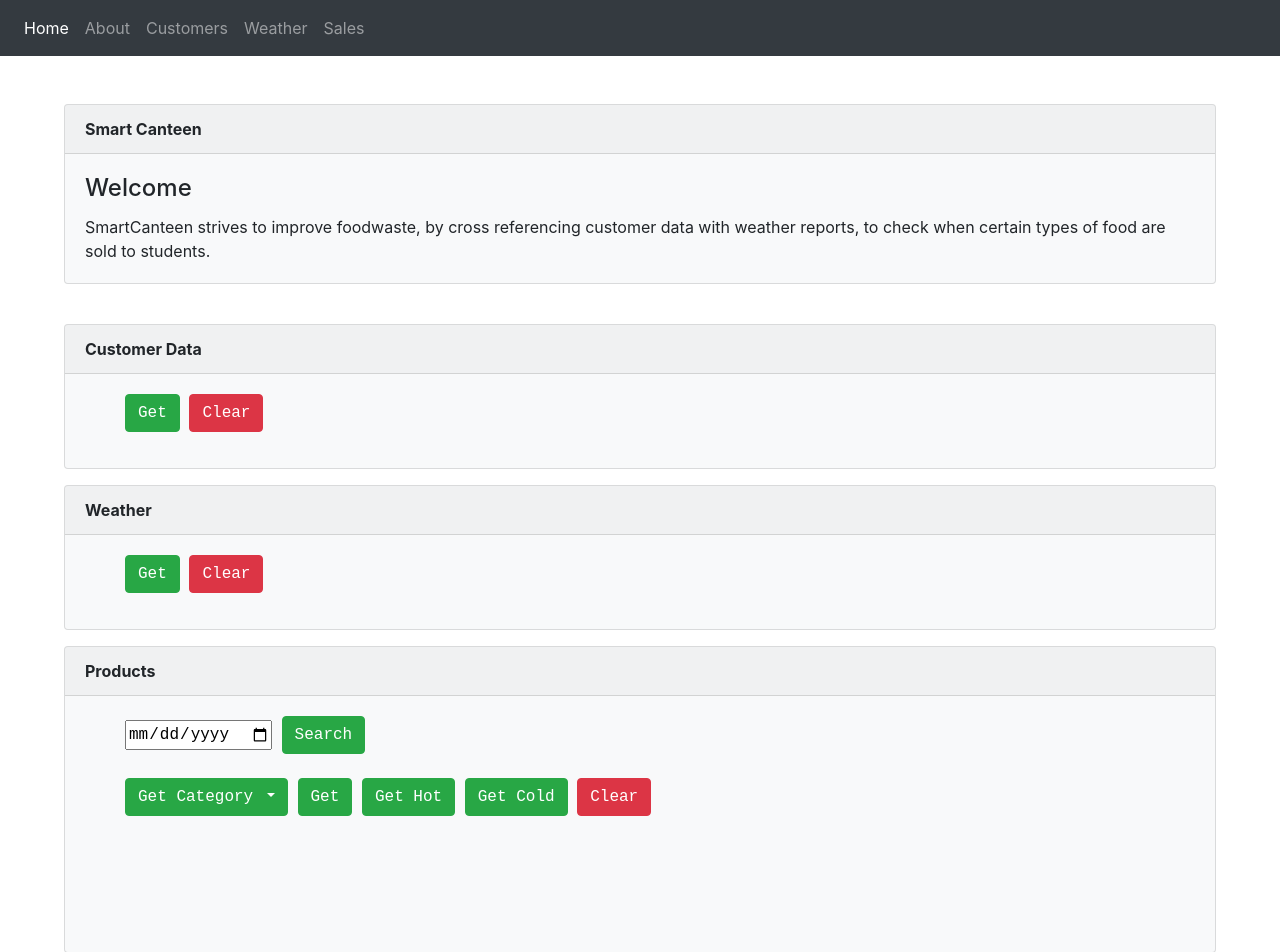
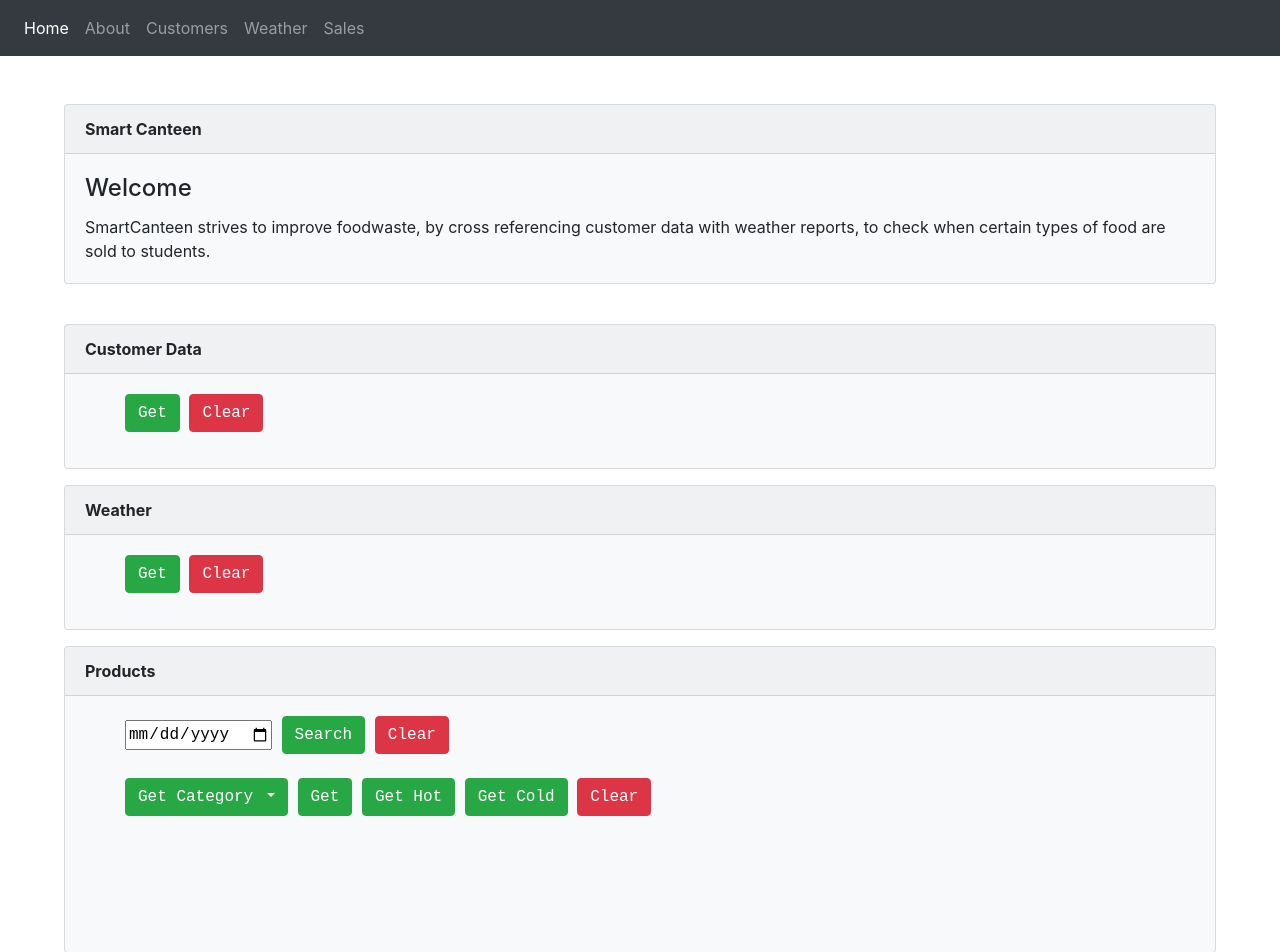
Before and after one commit to tristankamp/SmartCanteenHomepage, a website with bundled scripts: page src/index.htm in a window 1280 px wide. Shown: the top 952 px of the page. Built offline with nearby package versions, Linux system fonts and the light colour scheme.

Commit message:
Added a clear button

```diff
--- a/src/index.htm
+++ b/src/index.htm
@@ -118,6 +118,7 @@
           <input v-model="date" type="date">
           <button v-on:click="getOrderByDate(date)" class="btn btn-success">Search</button>
           <li v-for="order in orders"> Order Date : {{order.orderDate}} <br> Product Count : {{order.productCount}} </li>
+          <button id="clearAllOrdersButton" v-on:click="clearAllOrders" class="btn btn-danger">Clear</button>
           <br><br>
 
           <div class="dropdown">
--- a/src/js/index.ts
+++ b/src/js/index.ts
@@ -144,7 +144,9 @@ new Vue({
         // Clears Product array
         clearAllProducts(){
             this.products = 0;
+        },
+        clearAllOrders(){
+            this.orders = 0;
         }
     }
-
 })
```
